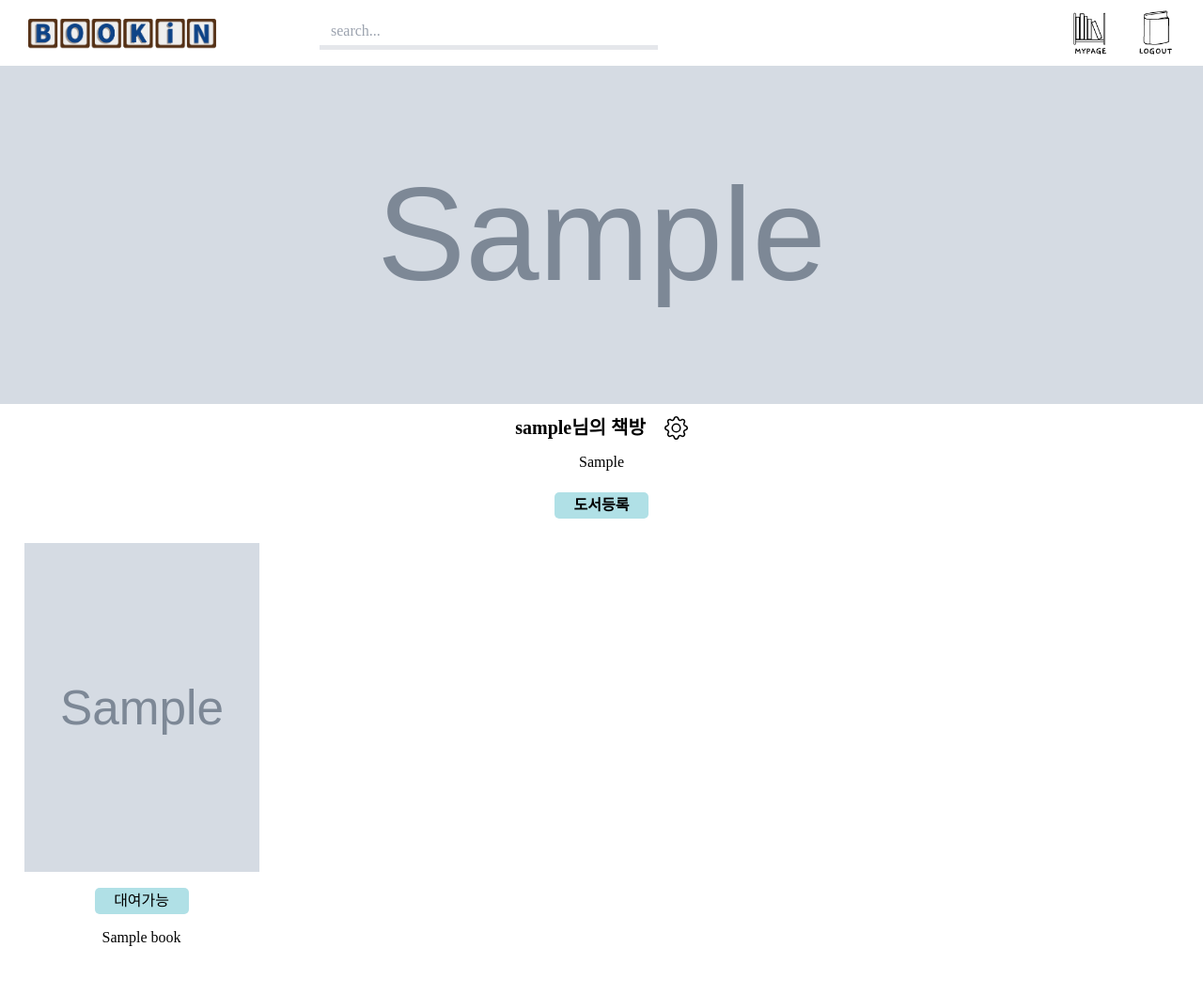
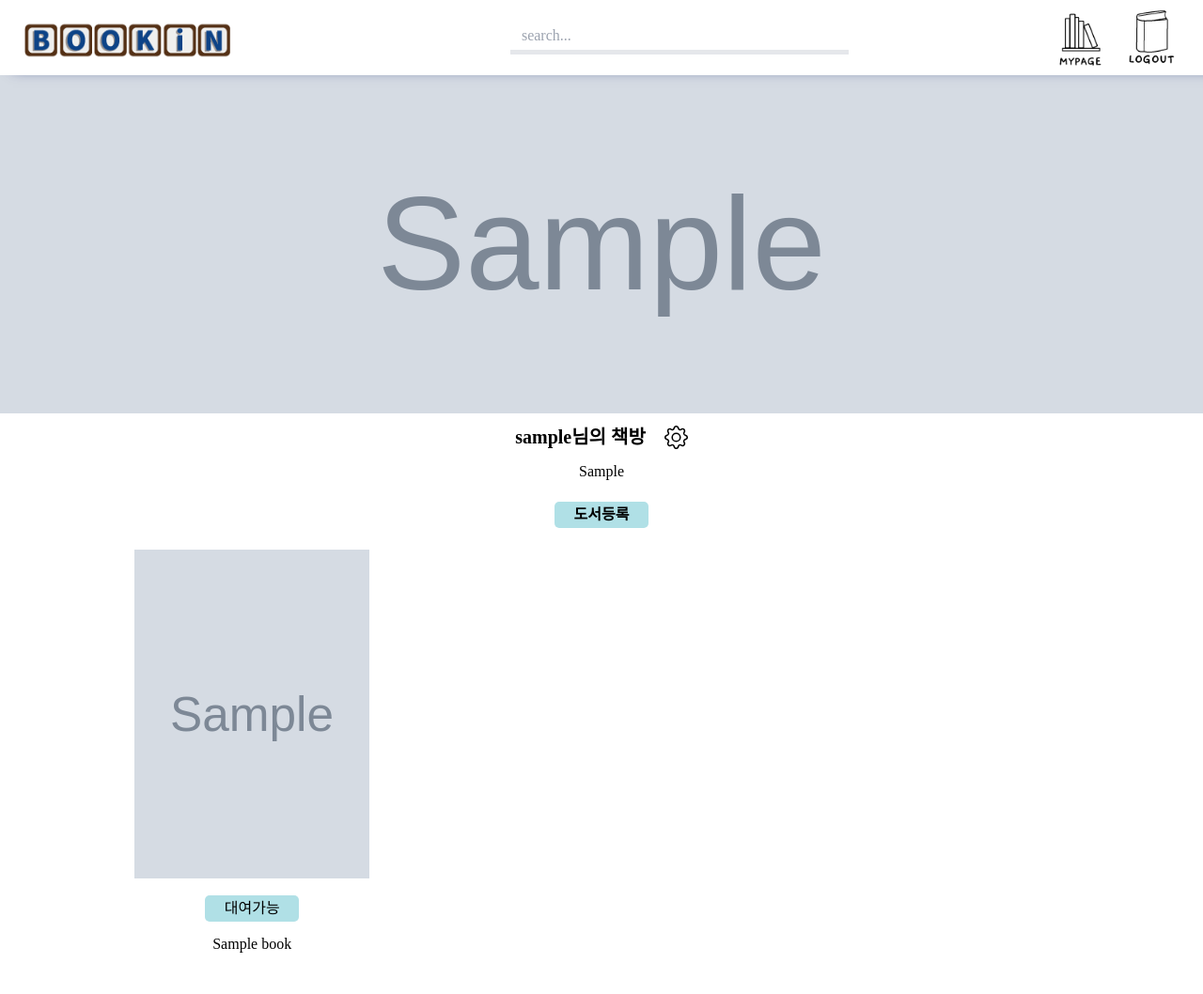
Before and after one commit to youkzo/bookin, a Django app: page /bookstore/mystore/1 in a window 1280 px wide. Shown: the whole page at 94% size. Before the commit the page ends 1007 px from the top, so only its background shows below. Run offline with Django 4.2, Linux system fonts and the light colour scheme; a user stored in the database is signed in; tables that the repository leaves empty hold one stand-in row (values such as "Sample post"); grey boxes marked "Sample" are stand-in pictures; some libraries are stand-ins or nearby versions; some web fonts are replaced.

Commit message:
css수정 재업로드

```diff
--- a/static/css/base.css
+++ b/static/css/base.css
@@ -5,17 +5,30 @@ body, h1, h2, h3, h4, h5, h6, p, span,div {
 
 #menu_container {
     display: flex;
-    height: 70px;
+    height: 80px;
     justify-content: flex-start;
-    padding: 0 20px;
+    padding: 0px 30px 0 20px;
+    position: fixed;
+    top: 0;
+    background-color: white;
+    width: 100vw;
+    box-shadow: 14px -7px 14px 0px #061568b8;
 }
-#menu_container div {
-    margin-left: 10px;
+
+#content_wrap {
+    margin-top: 80px;
+}
+
+
+#menu_items {
+    width: 50px;
+    margin-left: 2%;
+    margin-top: 10px;
 }
 
 #menu_logo {
-    width: 200px;
-    margin: 20px 100px 10px 10px;
+    width: 220px;
+    margin: 22px 100px 10px 5px;
 }
 #mymenu {
     margin-left: auto;
@@ -31,16 +44,6 @@ body, h1, h2, h3, h4, h5, h6, p, span,div {
     border-bottom-width: thick;
     outline: none;
 }
-#menu_signin{width: 60px;}
-#menu_signup{width: 60px;}
-
-#menu_sign > img {
-    width: 60px;
-}
-#menu_items{
-    width: 60px;
-}
-#logout{width: 60px;}
 
 
 .drop{display: none;}
@@ -48,16 +51,16 @@ body, h1, h2, h3, h4, h5, h6, p, span,div {
 
 #dropmenu {
     position: absolute;
-    font-size: 15px;
-    background-color: #c5c4c4cc;
+    font-size: 20px;
+    background-color: #edededd4;
     border: none;
     border-radius: 12px;
     padding: 10px;
     right: 0px;
-    width: 120px;
+    width: 150px;
     text-align: center;
     z-index: 1;
     margin-top: 10px;
-    margin-right: 30px;
+    margin-right: 65px;
     cursor: pointer;
 }
--- a/static/css/mystore.css
+++ b/static/css/mystore.css
@@ -47,6 +47,7 @@
     display: flex;
     justify-content: flex-start;
     flex-wrap: wrap;
+    margin-left: 120px;
 }
 
 #uploaed_book {
--- a/templates/base.html
+++ b/templates/base.html
@@ -6,7 +6,7 @@
     <title>{% block title %}{% endblock %} | Bookin</title>
     <link href="https://fonts.googleapis.com/icon?family=Material+Icons"
           rel="stylesheet">
-    <link href="/static/img/favicon1.PNG" rel="shortcut icon" type="image/x-icon">
+    <link href="/static/img/favicon.PNG" rel="shortcut icon" type="image/x-icon">
     <link rel="preconnect" href="https://fonts.googleapis.com">
     <link rel="preconnect" href="https://fonts.gstatic.com" crossorigin>
     <link rel="stylesheet" href="https://fonts.googleapis.com/css2?family=Shizuru&display=swap" >
@@ -35,29 +35,30 @@
             <input name="search" placeholder="   search...">
         </div>
         {% if not user.is_authenticated %}
-        <div id="menu_signin">
+        <div id="menu_items">
             <a href="/sign-in"><img src="{% static '/img/signin.png' %}"></a>
         </div>
-        <div id="menu_signup">
+        <div id="menu_items">
             <a href="/sign-up"><img src="{% static '/img/signup.png' %}"></a>
         </div>
         {% else%}
-        <div id="mymenu">
-            <img id="menu_items" onclick="dropdown();" src="{% static '/img/mypage.png' %}">
+        <div id="menu_items">
+            <img onclick="dropdown();" src="{% static '/img/mypage.png' %}">
             <div id="dropmenu" class="drop">
                 <div onclick="location.href='/my-page'">Hello! {{user.username}}</div>
-                <div onclick="location.href = '{% url 'mystore' request.user.pk %}'">mystore</div>
+                <div onclick="location.href = '{% url 'mystore' request.user.pk %}'">My책방</div>
             </div>
         </div>
-        <div id="logout"><a href="/logout"><img  src="{% static '/img/logout.png' %}"></a></div>
+        <div id="menu_items"><a href="/logout"><img  src="{% static '/img/logout.png' %}"></a></div>
         {% endif %}
 
 
     </nav>
 
-
+<div id="content_wrap">
 {% block content %}
 {% endblock %}
+</div>
 
 {% block js %}
 {% endblock %}
--- a/templates/bookstore/mystore.html
+++ b/templates/bookstore/mystore.html
@@ -47,10 +47,10 @@
         </div>
 <!-- 스토어정보 없을 때 에러메시지 & 등록하기버튼         -->
     {% else %}
-    <div class="bg_img"></div>
+    <img class="bg_img" src="/static/img/store_none.jpg">
     <div class="none_store">
         <div class="error_msg">{{ error }}</div>
-        <div id="store_register_btn" class="modal_popup" value="store_register">스토어등록하기</div>
+        <div id="store_register_btn" class="modal_popup" value="store_register">책방 등록하기</div>
     </div>
 
 <!-- 스토어등록팝업 -->
--- a/templates/bookstore/store.html
+++ b/templates/bookstore/store.html
@@ -21,6 +21,8 @@
 {% block content %}
 <!-- 스토어배경이미지 -->
 <img class="bg_img" src="{{store.store_img}}">
+<p id="store_name">{{store.user.username}}님의 책방</p>
+<div id="store_info">{{ store.store_info }}</div>
 
 <!-- owner id : {{store.user.pk}}{{ user }}
 owner-username : {{store.user.username}}
```
Also changed, not shown: static/css/store.css (+12 -1 lines), static/img/bookin_logo.png, static/img/favicon.png (added), static/img/favicon1.png (deleted), static/img/logout.png, static/img/main3.jpg, static/img/mypage.png, static/img/signin.png, static/img/signup.png, static/img/store_none.jpg (added).
